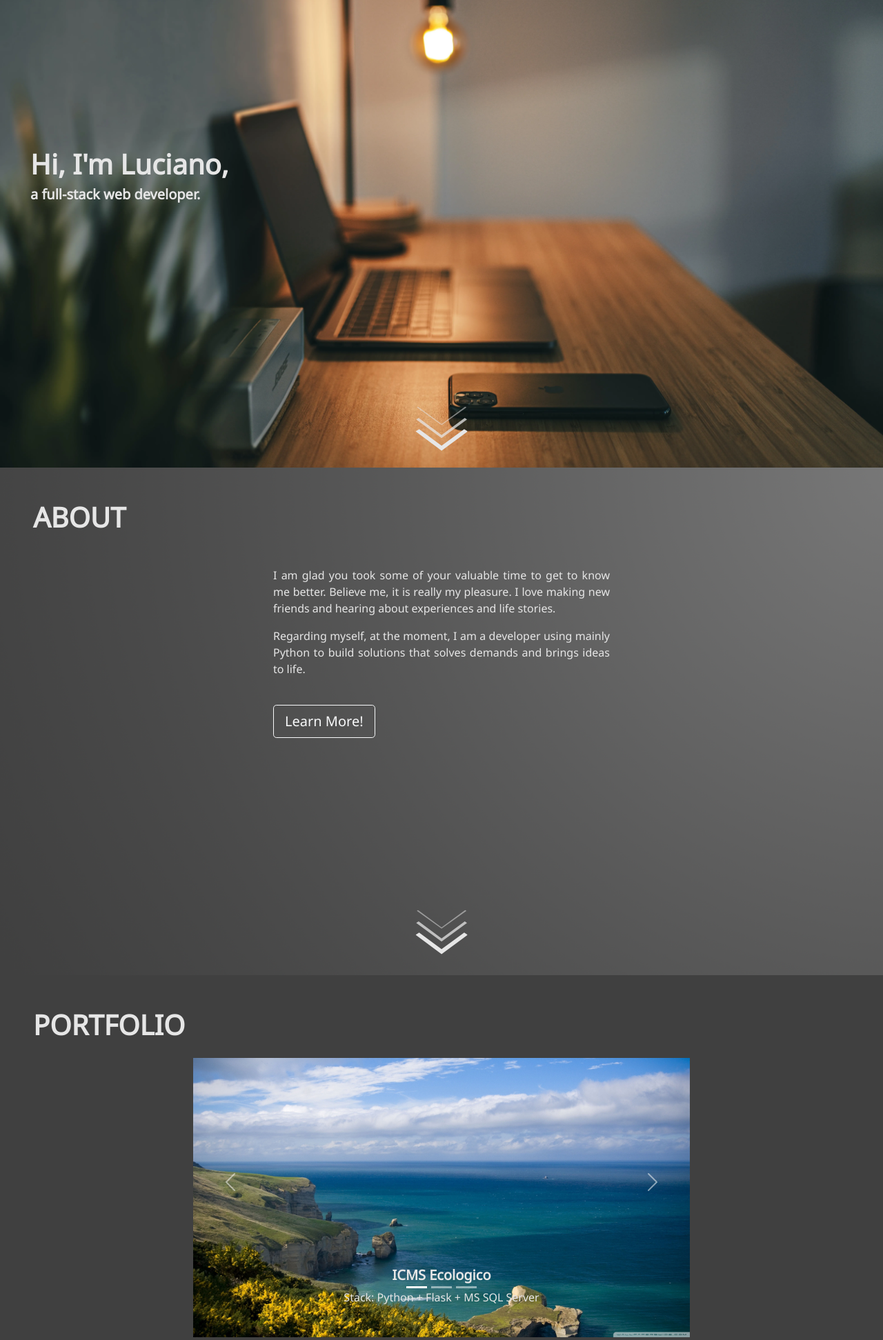
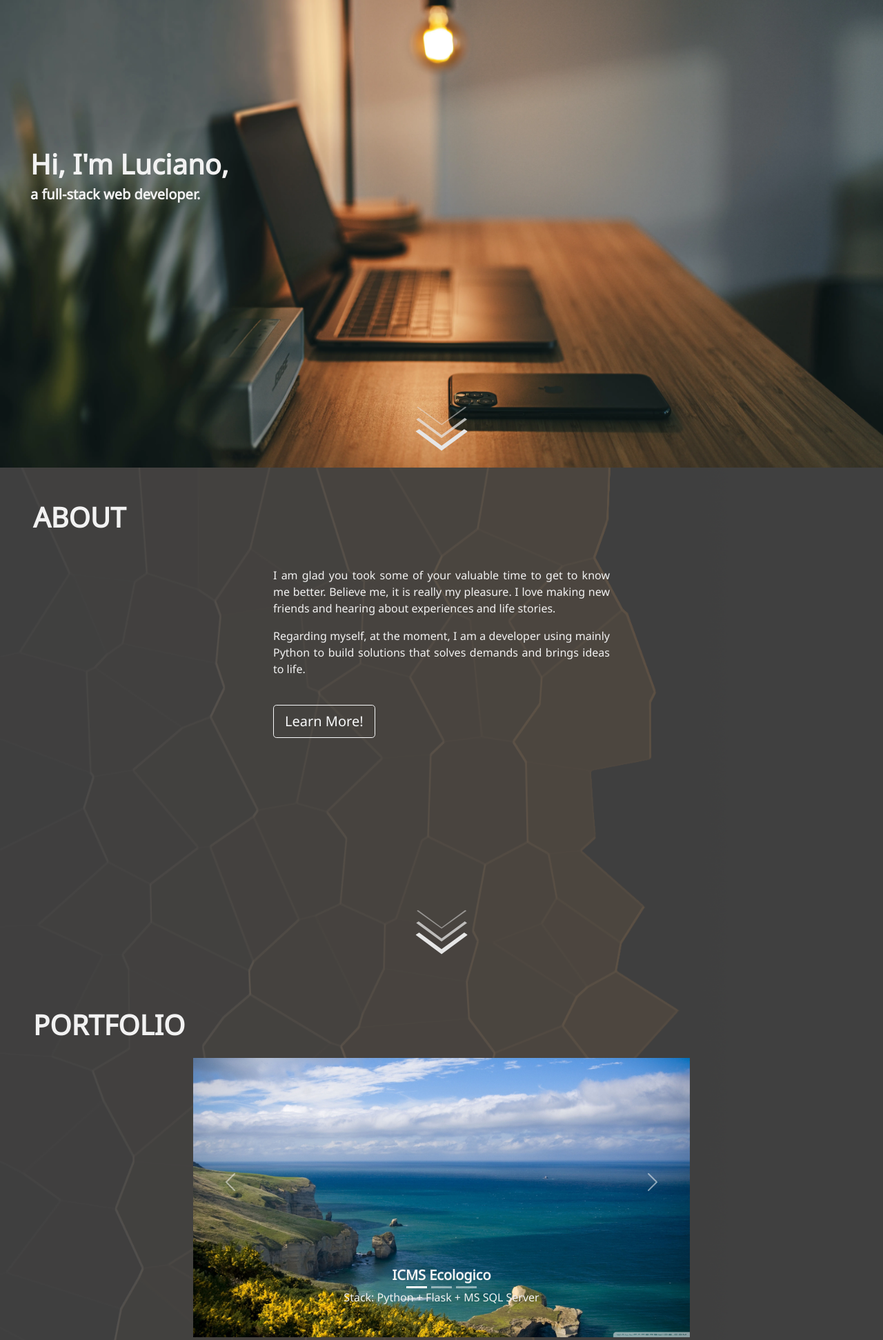
Before and after one commit to lucianodelboni/portfolio, a Django app: page / in a window 1280 px wide. Shown: the part 58-2001 px from the top of the page at 69% size. Run offline with Django 3.2, Linux system fonts and the light colour scheme.

Commit message:
adding background continuity to sections except landing

```diff
--- a/portfolio_app/static/css/styles.css
+++ b/portfolio_app/static/css/styles.css
@@ -5,7 +5,7 @@ html{
 
 *{
     font-family: 'Noto Sans';
-    color: hsl(0,0%,90%);
+    color: hsl(0,0%,95%);
 }
 
 /*body styling*/
@@ -45,7 +45,7 @@ li{
 
 
 .landing{
-    background: url('../images/landing3.webp');
+    background: url('../images/landing3_old_hd.webp');
     background-repeat: no-repeat;
     background-size: cover;
     background-position: center;
@@ -116,7 +116,8 @@ polygon.arrow__top{
 #aboutme{
     width: 100%;
     height: 39rem;
-    background: url('../images/aboutme_bcg.png');
+    background: url('../images/sections_bckg_part1.webp');
+    background: transparent\2;
     background-repeat: no-repeat;
     background-size: cover;
     margin: 0px;
@@ -136,6 +137,9 @@ polygon.arrow__top{
 #portfolio{
     width: 100%;
     height: 39rem;
+    background: url('../images/sections_bckg_part2.webp');
+    background-repeat: no-repeat;
+    background-size: cover;
     margin: 0px;
 }
 
@@ -152,9 +156,9 @@ polygon.arrow__top{
 #contact{
     width: 100%;
     height: 34rem;
-    background-color: darkslateblue;
+    background: url('../images/sections_bckg_part3.webp');
     background-repeat: no-repeat;
-    background-size: auto;
+    background-size: cover;
     margin: 0px;
 }
 
@@ -167,8 +171,13 @@ polygon.arrow__top{
 }
 
 .contact__links{
-    color: orangered;
+    color: snow;
     margin-left: 15px;
+}
+
+.contact__links:hover{
+    transition: 0.7s;
+    color: cyan;
 }
 
 .icon{
@@ -176,7 +185,7 @@ polygon.arrow__top{
 }
 
 .icon:hover{
-    transition: 0.6s;
+    transition: 0.5s;
     filter: invert(0.8)
             sepia(0.5)
             saturate(10.5)
--- a/portfolio_app/templates/landing_page.html
+++ b/portfolio_app/templates/landing_page.html
@@ -180,6 +180,7 @@
                 <img class="icon" src="../static/icons/ico_codewars.svg" alt="Codewars profile" width="60px" height="60px">
               </a>
               <a href="https://www.codewars.com/users/lucianodelboni" class="contact__links">Codewars profile</a>
+
             </div>
           </div>
         </div>
```
Also changed, not shown: portfolio_app/static/images/sections_bckg_part1.webp (added), portfolio_app/static/images/sections_bckg_part2.webp (added), portfolio_app/static/images/sections_bckg_part3.webp (added).
